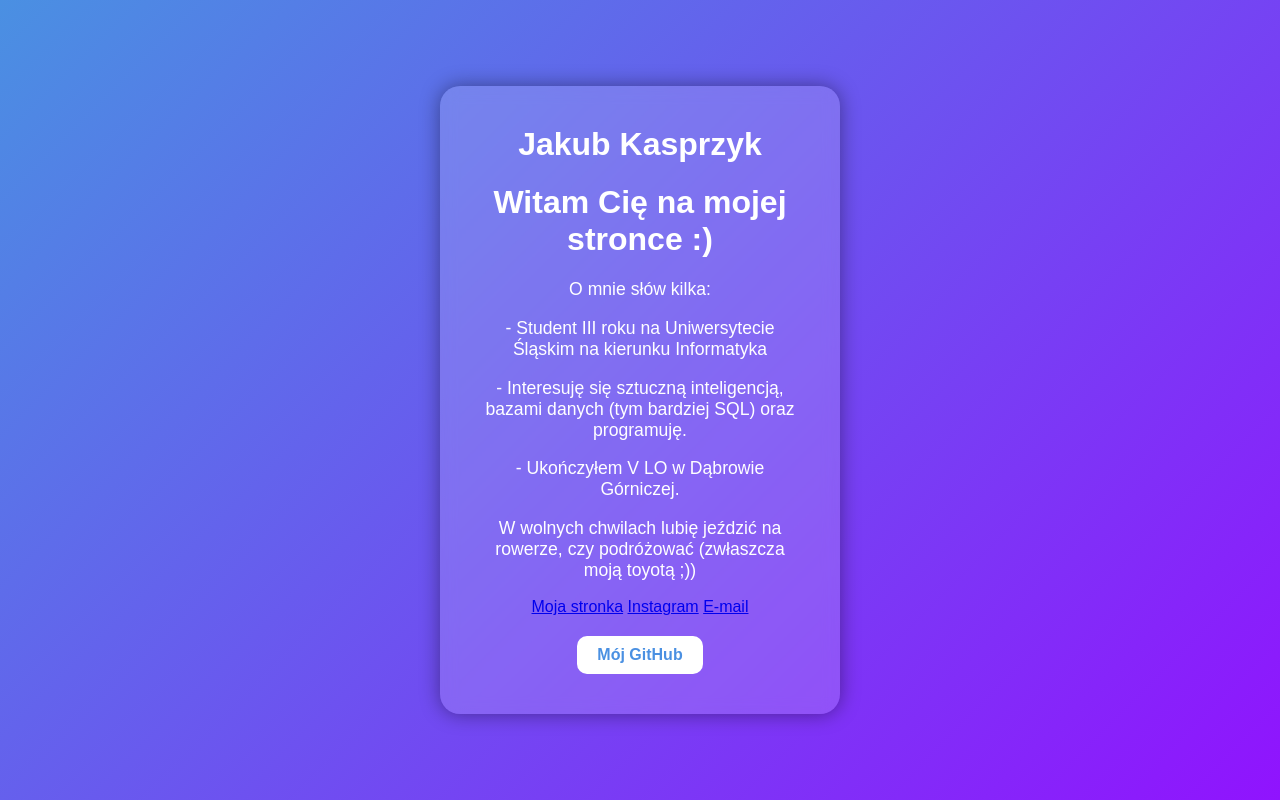
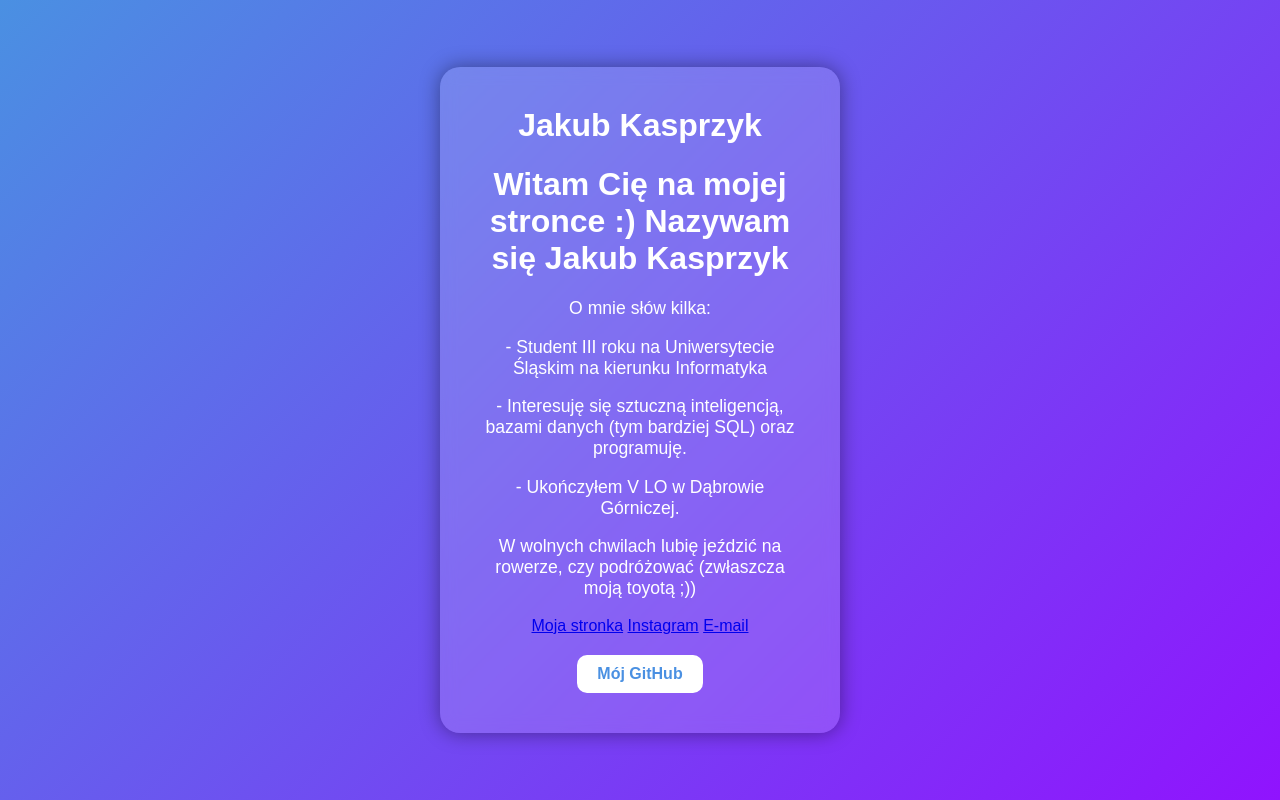
Before and after one commit to JakubK419/legendary-pancake, a plain HTML site: page index.html in a window 1280 px wide. Drawn offline with Linux system fonts and the light colour scheme.

Commit message:
Update index.html

```diff
--- a/index.html
+++ b/index.html
@@ -1,9 +1,11 @@
 <!DOCTYPE html>
 <html lang="pl">
 <head>
+    <meta name="robots" content="index, follow">
     <meta charset="UTF-8">
     <meta name="viewport" content="width=device-width, initial-scale=1.0">
-    <title>Moja wizytówka</title>
+    <title>Jakub Kasprzyk - Wizytówka</title>
+    <meta name="description" content="Oficjalna strona internetowa – Jakub Kasprzyk. Portfolio, kontakt, projekty i informacje o mnie.">
 
     <style>
         body {
@@ -57,7 +59,7 @@
 <body>
     <div class="card">
         <h1>Jakub Kasprzyk</h1>
-        <h1>Witam Cię na mojej stronce :)</h1>
+        <h1>Witam Cię na mojej stronce :) Nazywam się Jakub Kasprzyk</h1>
         <p>O mnie słów kilka:</p>
         <p>- Student III roku na Uniwersytecie Śląskim na kierunku Informatyka</p>
         <p>- Interesuję się sztuczną inteligencją, bazami danych (tym bardziej SQL) oraz programuję.</p>
```
